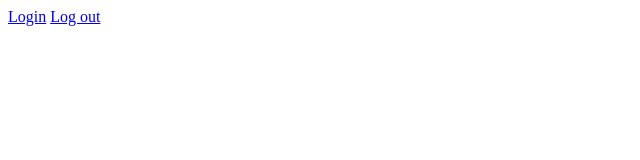
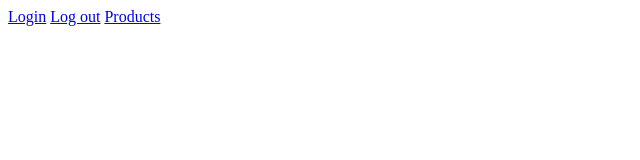
Before and after one commit to VivianeQDiverta/auth0-integration-client, a plain HTML site: page index.html in a window 1280 px wide. Shown: the full height of the page, 0-640 px from the left. Drawn offline with Linux system fonts and the light colour scheme.

Commit message:
add products link

```diff
--- a/index.html
+++ b/index.html
@@ -9,5 +9,6 @@
   <body>
     <a href="/auth/login">Login</a>
     <a href="/auth/logout">Log out</a>
+    <a href="/api/v1/products">Products</a>
   </body>
 </html>
```
